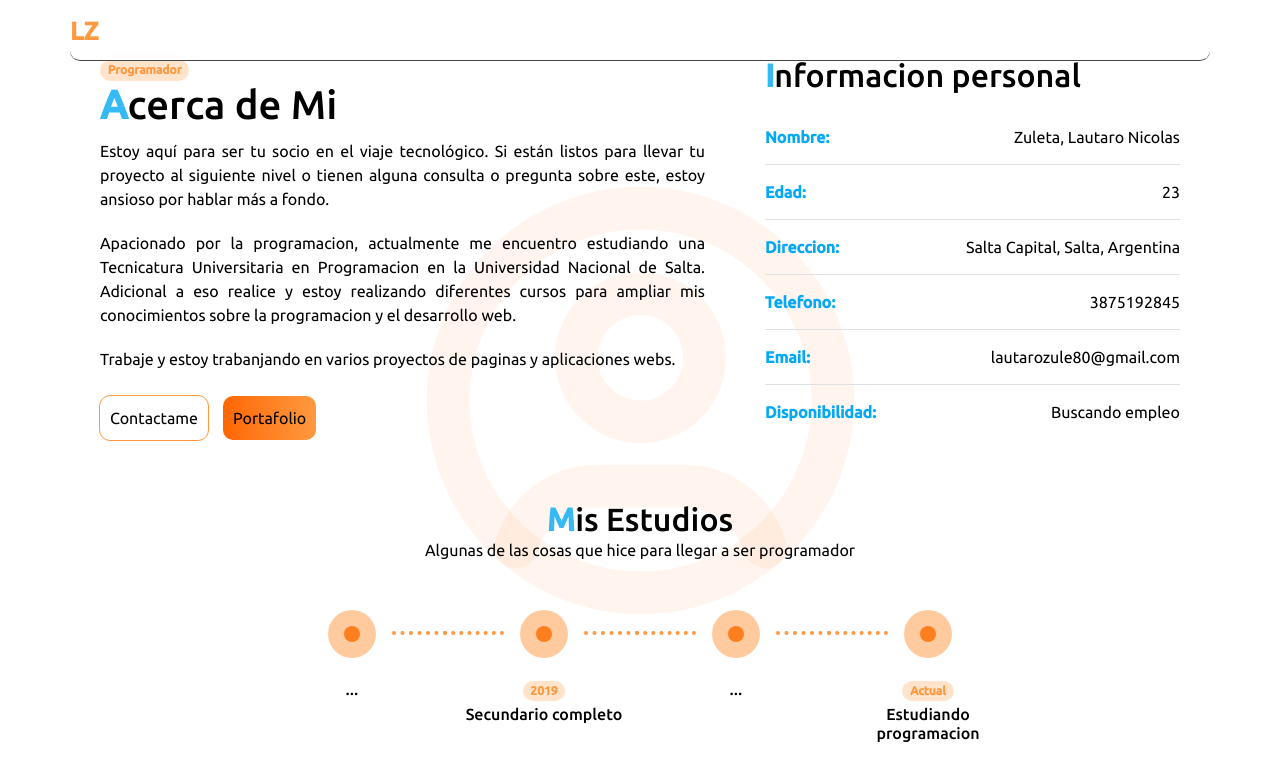
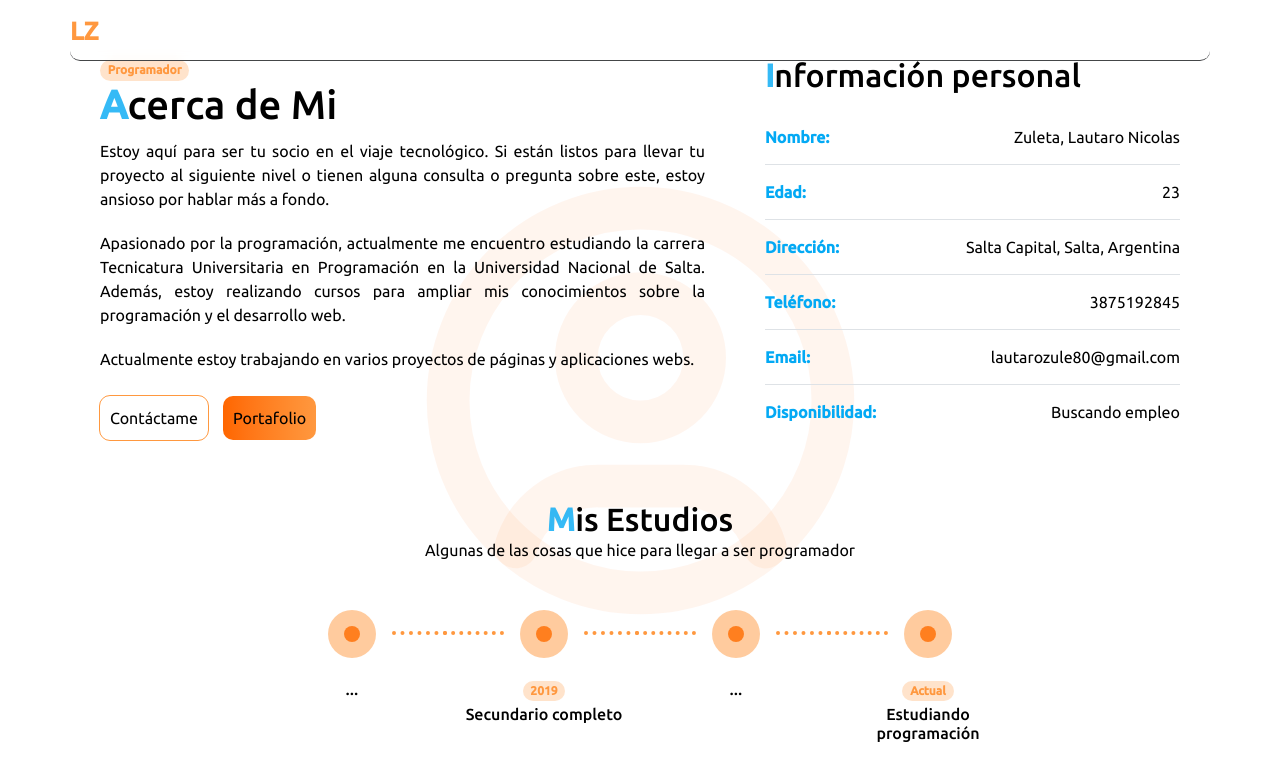
Before and after one commit to LautaroZ01/Lautaro, a React (Vite) app: page / in a window 1280 px wide. Both pictures are taken after a click on the button "Saber más". Shown: the part 805-1585 px from the top of the page. Built offline with nearby package versions, Linux system fonts and the light colour scheme.

Commit message:
Correccion de errores de ortografia

```diff
--- a/src/Components/AboutMe.jsx
+++ b/src/Components/AboutMe.jsx
@@ -8,7 +8,7 @@ export const AboutMe = () => {
     }
 
     const contacMe = () => {
-        window.location.href='#contact-me';
+        window.location.href = '#contact-me';
     }
 
     return (
@@ -21,23 +21,25 @@ export const AboutMe = () => {
                         <h1><strong className="s-info">A</strong>cerca de Mi</h1>
                     </header>
                     <div className="about-more">
-                        <p>Estoy aquí para ser tu socio en el viaje tecnológico. Si están listos para llevar tu proyecto al
+                        <p>
+                            Estoy aquí para ser tu socio en el viaje tecnológico. Si están listos para llevar tu proyecto al
                             siguiente nivel o tienen alguna consulta o pregunta sobre este, estoy ansioso por hablar más a
-                            fondo.</p>
-                        <p>Apacionado por la programacion, actualmente me encuentro estudiando una Tecnicatura Universitaria
-                            en Programacion en la Universidad Nacional de Salta.
-                            Adicional a eso realice y estoy realizando diferentes cursos para ampliar mis conocimientos
-                            sobre la programacion y el desarrollo web.
+                            fondo.
                         </p>
-                        <p>Trabaje y estoy trabanjando en varios proyectos de paginas y aplicaciones webs.</p>
+                        <p>
+                            Apasionado por la programación, actualmente me encuentro estudiando la carrera Tecnicatura Universitaria en
+                            Programación en la Universidad Nacional de Salta.
+                            Además, estoy realizando cursos para ampliar mis conocimientos sobre la programación y el desarrollo web.
+                        </p>
+                        <p>Actualmente estoy trabajando en varios proyectos de páginas y aplicaciones webs.</p>
                     </div>
                     <div className="about-btns">
-                        <button className="btn-about" onClick={contacMe}>Contactame</button>
+                        <button className="btn-about" onClick={contacMe}>Contáctame</button>
                         <button className="btn-dowload" onClick={portFolio}>Portafolio</button>
                     </div>
                 </section>
                 <section className="col-12 col-md-5 about-list">
-                    <h2><strong className="s-info">I</strong>nformacion personal</h2>
+                    <h2><strong className="s-info">I</strong>nformación  personal</h2>
                     <div>
                         <ul className="list-group list-group-flush">
                             <li className="list-group-item list-of-about">
@@ -49,11 +51,11 @@ export const AboutMe = () => {
                                 <span>23</span>
                             </li>
                             <li className="list-group-item list-of-about">
-                                <strong className="titulo-list">Direccion:</strong>
+                                <strong className="titulo-list">Dirección:</strong>
                                 <span>Salta Capital, Salta, Argentina</span>
                             </li>
                             <li className="list-group-item list-of-about">
-                                <strong className="titulo-list">Telefono:</strong>
+                                <strong className="titulo-list">Teléfono:</strong>
                                 <span>3875192845</span>
                             </li>
                             <li className="list-group-item list-of-about">
@@ -114,7 +116,7 @@ export const AboutMe = () => {
                                         <div className="inner-circle"></div>
                                         <p className="h6 mt-3 mb-1"><span className="badge rounded-pill home-badge">Actual</span>
                                         </p>
-                                        <p className="h6 mb-0 mb-lg-0">Estudiando programacion</p>
+                                        <p className="h6 mb-0 mb-lg-0">Estudiando programación</p>
                                     </div>
                                 </div>
                             </div>
--- a/src/Components/Contact.jsx
+++ b/src/Components/Contact.jsx
@@ -8,7 +8,7 @@ export const Contact = () => {
                 <div class="row">
                     <div class="col-12 col-md-6 form-col form-info">
                         <header>
-                            <span class="badge rounded-pill home-badge">Contactame</span>
+                            <span class="badge rounded-pill home-badge">Contáctame</span>
                             <h1><strong class="s-info">M</strong>is Contactos</h1>
                         </header>
                         <section class="info-contact">
@@ -22,7 +22,7 @@ export const Contact = () => {
                                         d="M5 4h4l2 5l-2.5 1.5a11 11 0 0 0 5 5l1.5 -2.5l5 2v4a2 2 0 0 1 -2 2a16 16 0 0 1 -15 -15a2 2 0 0 1 2 -2" />
                                 </svg>
                                 <div class="info-more">
-                                    <span class="badge rounded-pill home-badge">Telefono</span>
+                                    <span class="badge rounded-pill home-badge">Teléfono</span>
                                     <p>3875192845</p>
                                 </div>
                             </div>
@@ -36,7 +36,7 @@ export const Contact = () => {
                                     <path d="M3 7l9 6l9 -6" />
                                 </svg>
                                 <div class="info-more">
-                                    <span class="badge rounded-pill home-badge">Correo electronico</span>
+                                    <span class="badge rounded-pill home-badge">Correo electrónico</span>
                                     <p>lautarozule80@gmail.com</p>
                                 </div>
                             </div>
@@ -51,8 +51,8 @@ export const Contact = () => {
                                 </svg>
 
                                 <div class="info-more">
-                                    <span class="badge rounded-pill home-badge">Direccion</span>
-                                    <p>Mi casa, Salta Capital, Salta, Argentina</p>
+                                    <span class="badge rounded-pill home-badge">Dirección </span>
+                                    <p>Salta Capital, Salta, Argentina</p>
                                 </div>
                             </div>
                         </section>
@@ -106,7 +106,7 @@ export const Contact = () => {
                     </div>
 
                     <div class="col-12 col-md-6 form-col form-data">
-                        <h2><strong class="s-info">E</strong>nvia tu consulta aqui</h2>
+                        <h2><strong class="s-info">E</strong>nvía tu consulta aquí </h2>
                         <form class="form" action="">
                             <div class="form-item">
                                 <input type="text" placeholder="Nombre"/>
--- a/src/Components/Home.jsx
+++ b/src/Components/Home.jsx
@@ -25,8 +25,8 @@ export const Home = () => {
                             </a>
                         </header>
                         <h2>Desarrollador <strong className="s-info">Web Full Stack</strong>. <span className="s-info2">De Salta,
-                            Argentina. </span> Especializado en Crear Paginas Webs
-                            interactivas y aplicaciones unicas.
+                            Argentina. </span> Especializado en Crear Páginas Webs
+                            interactivas y aplicaciones únicas.
                         </h2>
                     </div>
                     <div className="home-btns">
--- a/src/Components/Portfolio.jsx
+++ b/src/Components/Portfolio.jsx
@@ -12,7 +12,8 @@ export const Portfolio = () => {
             <section className="row row-portfolio">
                 <div className="portofolio-desc">
                     <h3><strong className="s-info">D</strong>esarrollando proyectos</h3>
-                    <p>Actualmente me encuentro en el trabajo de desarrollar
+                    <p>
+                        Actualmente me encuentro en el trabajo de desarrollar
                         proyectos para ampliar mis conocimientos.
                     </p>
                 </div>
```
Also changed, not shown: src/Components/Services.jsx (+10 -11 lines).
